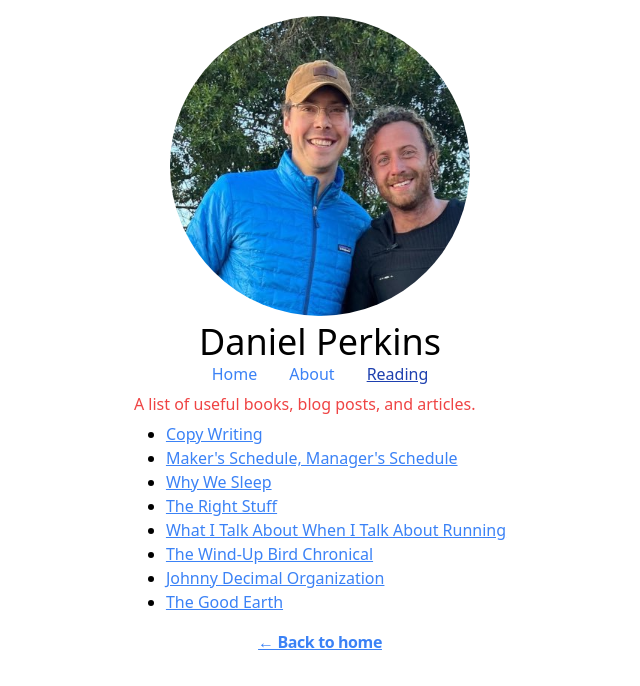
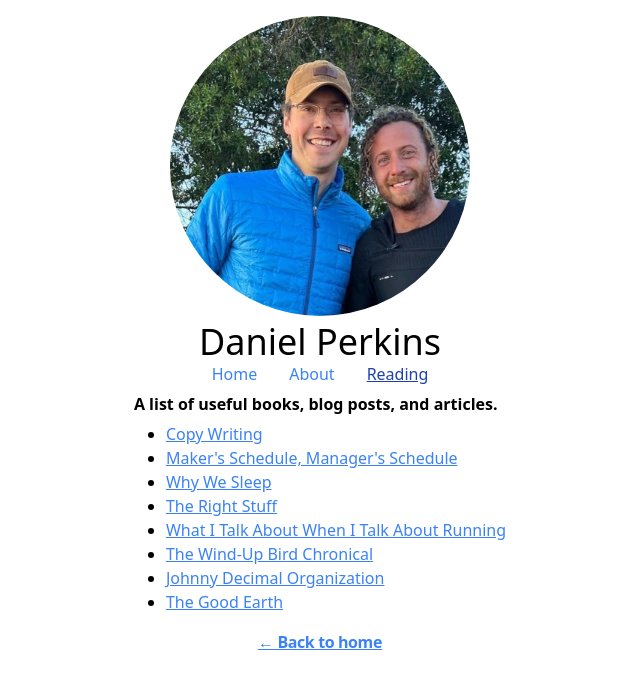
Before and after one commit to danielperkinsii/blog, a Next.js app in the folder nextjs-blog/: page /reading in a window 1280 px wide. Shown: the top 686 px of the page, without its empty margins (320-960 px from the left). Built offline with nearby package versions, Linux system fonts and the light colour scheme.

Commit message:
Updated font color.

```diff
--- a/nextjs-blog/pages/reading.js
+++ b/nextjs-blog/pages/reading.js
@@ -4,7 +4,7 @@ export default function Reading() {
     return (
         <>
             <Layout reading>
-                <p className="text-red-500">A list of useful books, blog posts, and articles.</p>
+                <p className="font-semibold">A list of useful books, blog posts, and articles.</p>
                 <ul>
                     <li><a href='https://copywritingcourse.com/content-creation-process/'>Copy Writing</a></li>
                     <li><a href='http://www.paulgraham.com/makersschedule.html'>Maker's Schedule, Manager's Schedule</a></li>
```
